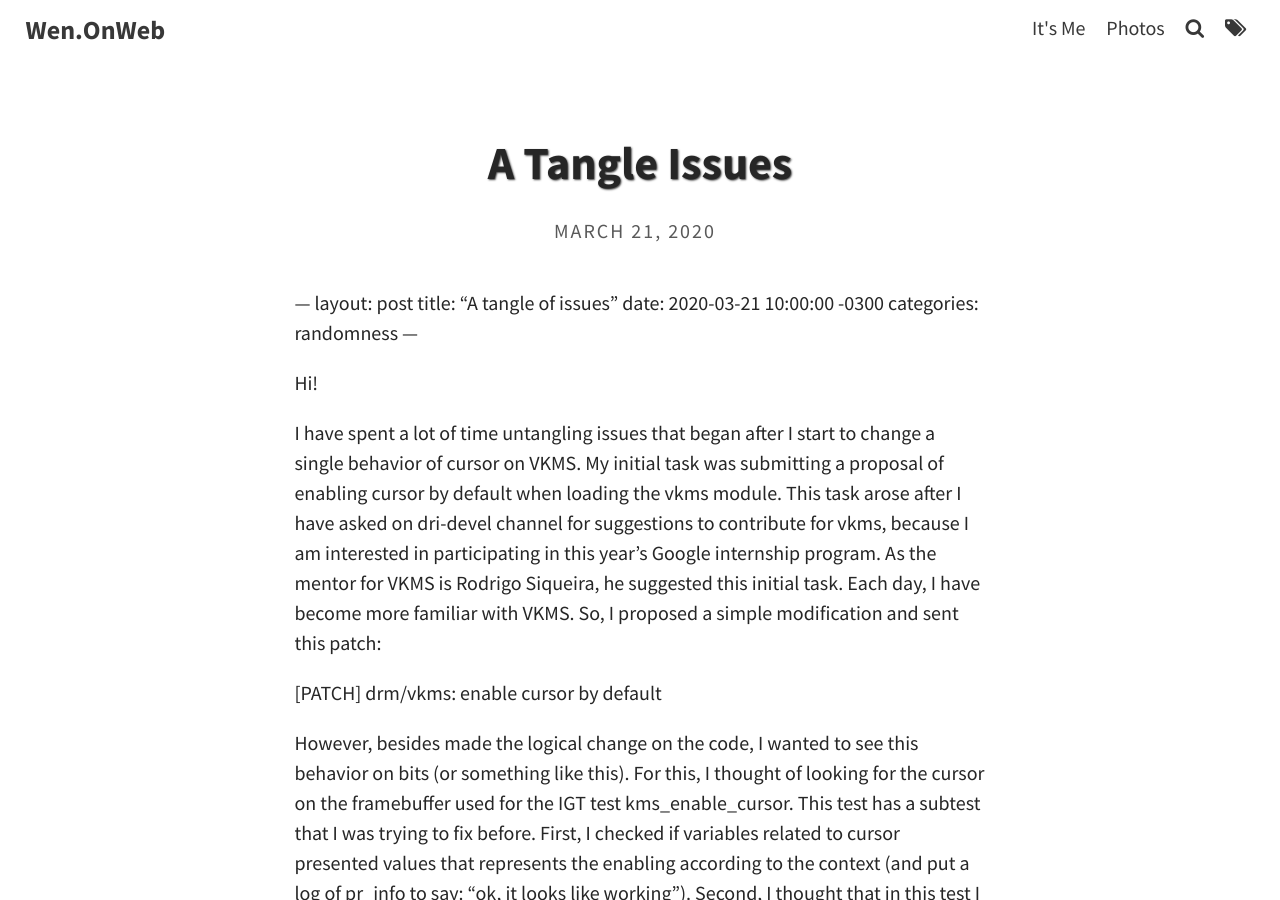
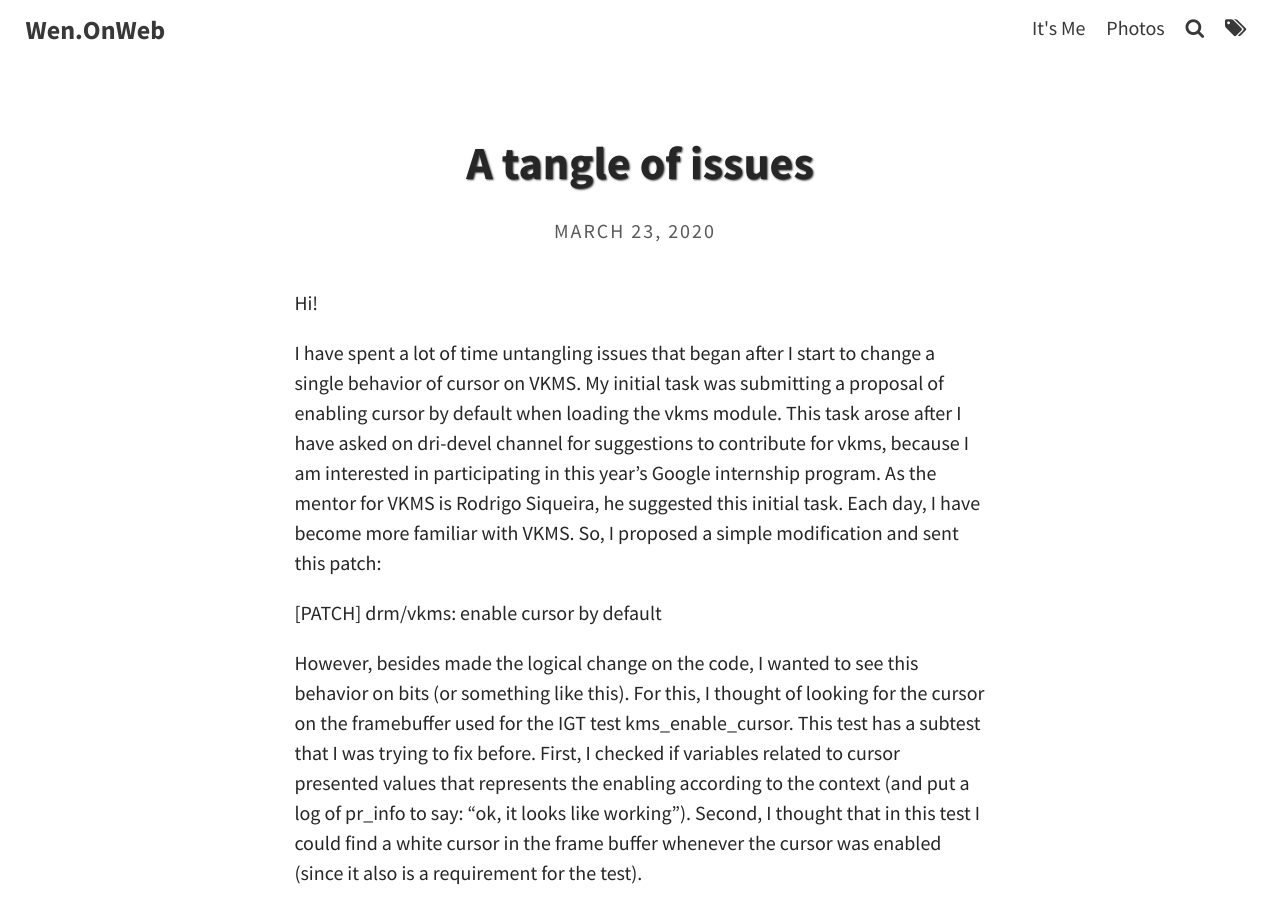
Before and after one commit to melissawen/melissawen.github.io, a Jekyll site: the page built from _posts/2020-03-21-a-tangle-issues.md, in a window 1280 px wide and 900 px high. Built offline with Jekyll 4.4.1, drawn with Linux system fonts in a browser that asks for light colours; our own code applies the rules of GitHub Pages for plain Markdown files.

Commit message:
Small fixes in the last post

````diff
--- a/_posts/2020-03-21-a-tangle-issues.md
+++ b/_posts/2020-03-21-a-tangle-issues.md
@@ -1,5 +1,9 @@
---- layout: post title: "A tangle of issues" date: 2020-03-21 10:00:00 -0300
-categories: randomness ---
+---
+layout: post
+title: "A tangle of issues"
+date: 2020-03-23 14:00:00 -0300
+categories: randomness
+---
 
 Hi!
 
@@ -58,8 +62,8 @@ attention and may be involved in this problem is at vkms\_composer.c:
 
 ``` /*
  * The worker can fall behind the vblank hrtimer, make sure we catch up.  */
-   while (frame_start <= frame_end) drm_crtc_add_crc_entry(crtc, true,
-frame_start++, &crc32);
+   while (frame_start <= frame_end)
+      drm_crtc_add_crc_entry(crtc, true, frame_start++, &crc32);
 
 ```
 
````
